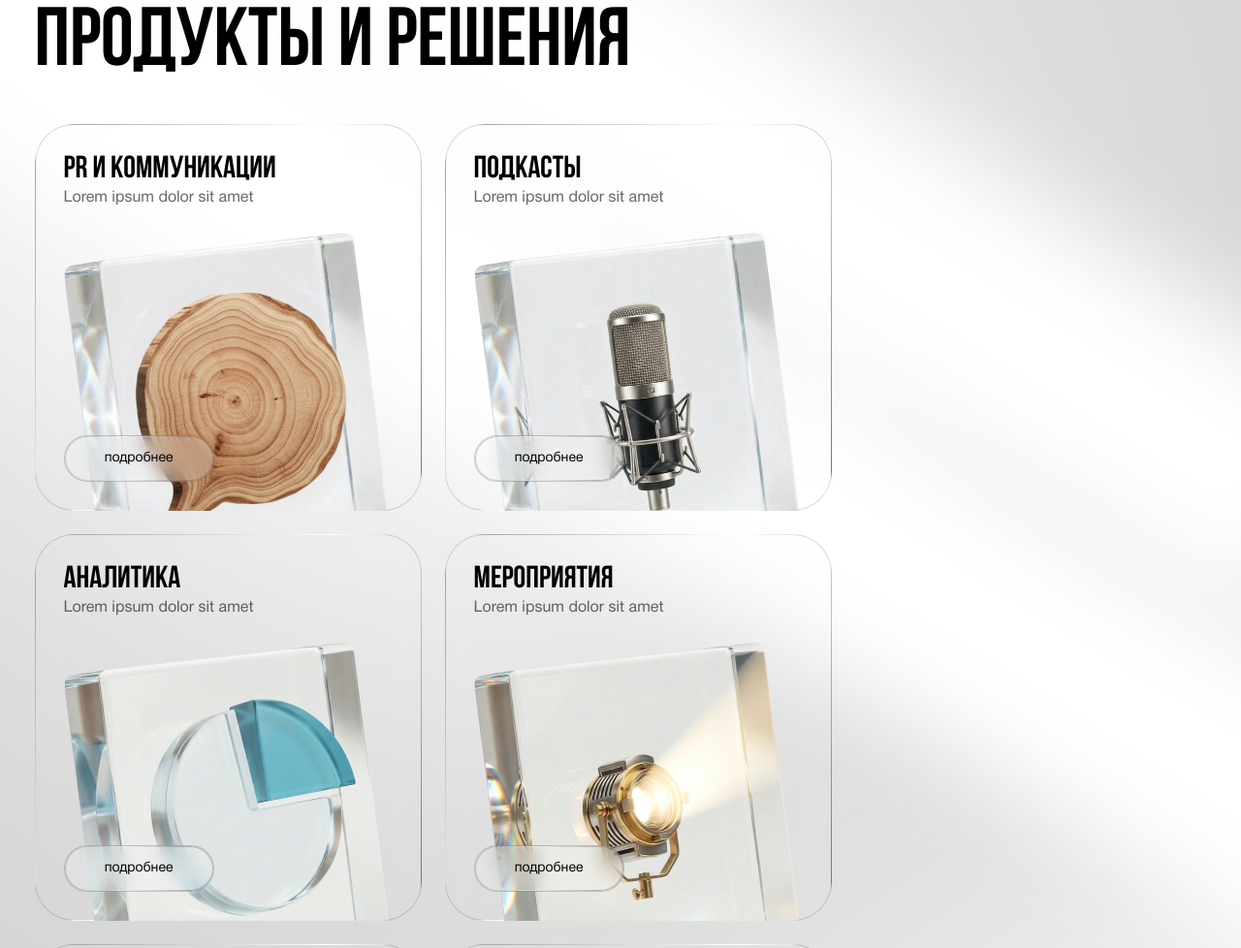
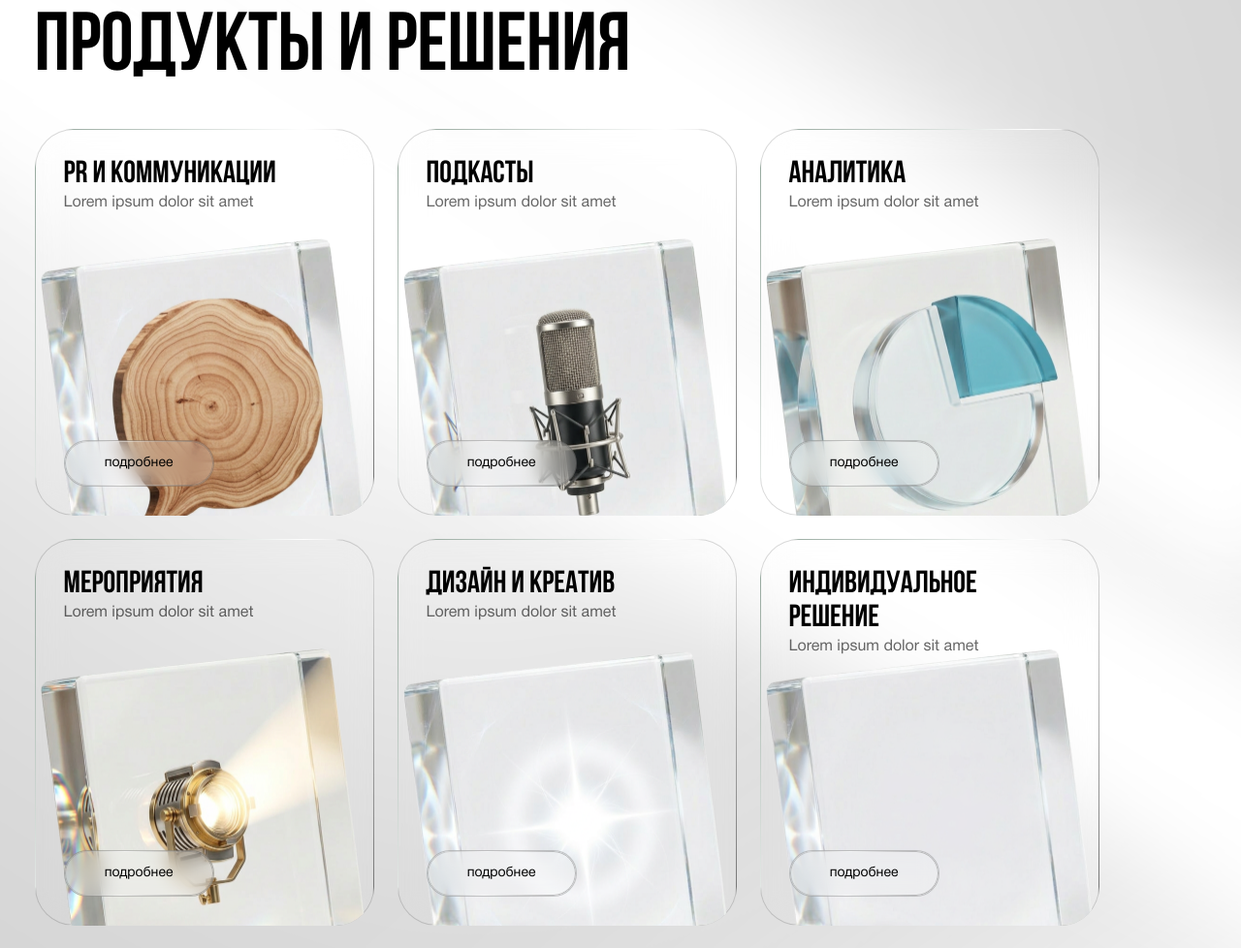
Before and after one commit to Dankewu0/lesopilka, a website: page index.html in a window 1280 px wide. Shown: the part 1620-2598 px from the top of the page at 97% size. Drawn offline with nearby package versions, Linux system fonts and the light colour scheme; a web font is replaced by a local one.

Commit message:
style: fixed size in philosophy, products-solution blocks

```diff
--- a/scss/philosophy.scss
+++ b/scss/philosophy.scss
@@ -29,7 +29,7 @@
   }
   p {
     display: block;
-    font-size: clamp(16px, 4vw, 48px);
+    font-size: clamp(24px, 4vw, 48px);
     line-height: 1.1;
     text-transform: uppercase;
     color: #0c0c0c;
--- a/scss/products-solutions.scss
+++ b/scss/products-solutions.scss
@@ -92,9 +92,9 @@
     width: min(100%, 1266px);
 
     .project-card {
-      flex: 0 0 399px;
-      width: clamp(100px, 28vw, 399px);
-      height: clamp(110px, 30vw, 423px);
+      flex: 0 0 clamp(350px, 22vw, 399px);
+      width: clamp(350px, 22vw, 399px);
+      height: clamp(370px, 24vw, 423px);
       display: flex;
       flex-direction: column;
       position: relative;
```
Also changed, not shown: css/styles.css.
